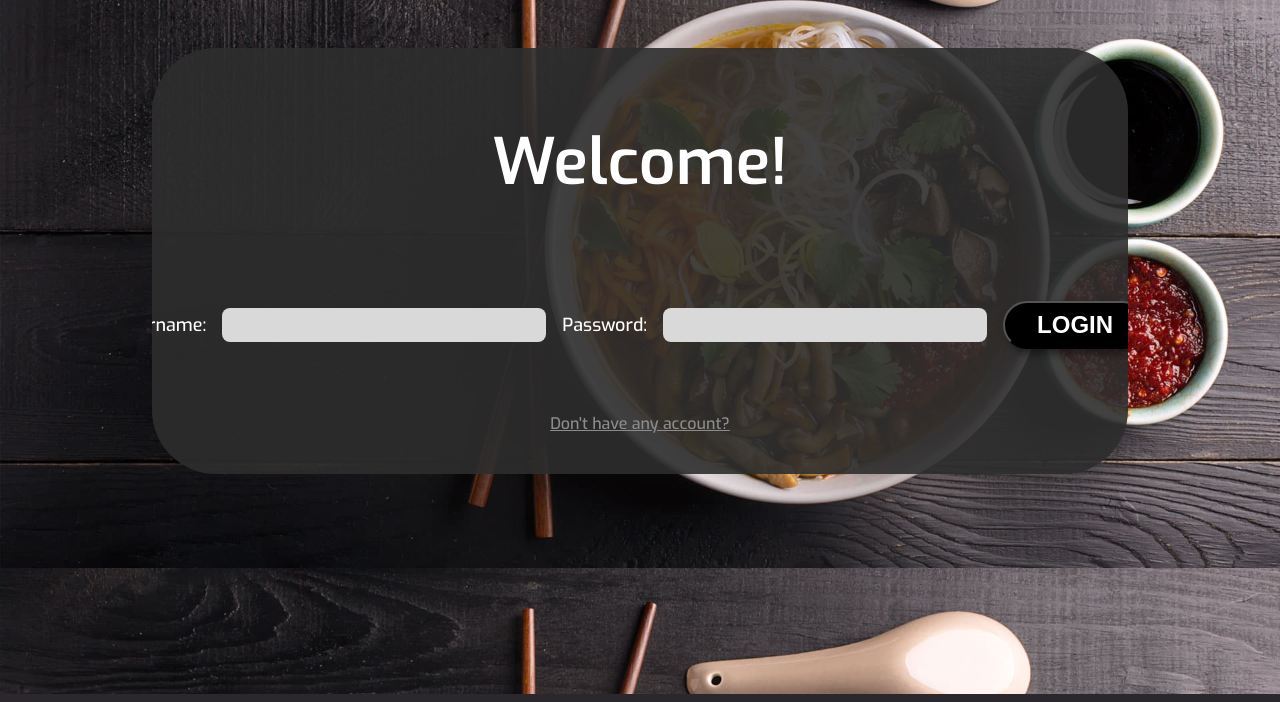
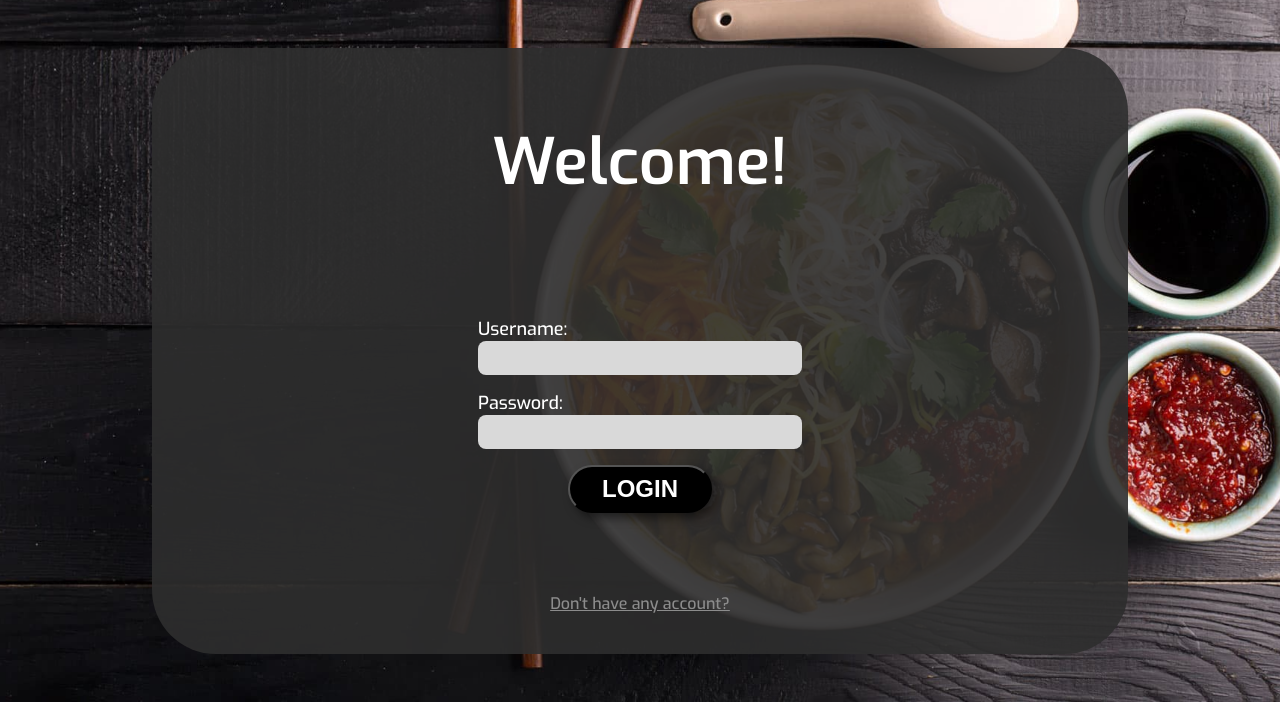
Before and after one commit to stefanoSAN23/backendProyect, a PHP site: page /backendProyectoShipu/login.php in a window 1280 px wide. Shown: the part 106-808 px from the top of the page. Run offline with PHP 8.4, Linux system fonts and the light colour scheme.

Commit message:
se arreglo la parte visual de login y register

```diff
--- a/css/layout/grid.css
+++ b/css/layout/grid.css
@@ -152,6 +152,7 @@
     overflow: auto;
     gap: 4rem;
     justify-content: center;
+
 }
 
 /* Styles for the information modal container */
--- a/login.php
+++ b/login.php
@@ -82,19 +82,23 @@
         <div class="register-container">
             <h2 class="register-welcome">Welcome!</h2>
 
-            <form method="post" action="login.php" class="register-form">
+            <form method="post" action="login.php">
+            <div class='form-items'>
                 <div>
                 <label for="username" class="lb-register">Username:</label>
                 </div>
                 <div>
                 <input id="username" name="username" class="inpt-register" type="text" placeholder="">
                 </div>
+          </div>
+          <div class='form-items'>
                 <div>
                 <label for="password" class="lb-register">Password:</label>
                 </div>
                 <div>
                 <input id="password" name="password" class="inpt-register" type="password" placeholder="">
                 </div>
+        </div>
                 <div>
                 <input class='btn-login btn' type='submit' value="LOGIN">
                 </div>
--- a/register.php
+++ b/register.php
@@ -83,8 +83,7 @@
 
             <h2 class="register-welcome">Welcome!</h2>
 
-            <form method="post" action="register.php" class="register-form">
-
+            <form method="post" action="register.php">
     <div class='form-items'>
         <div>
             <label for="fullname" class="lb-register">FullName:</label>
@@ -100,9 +99,9 @@
         <div>
             <input id="email" name="email" class="inpt-register" type="text" placeholder="">
         </div>
-                    <div>
     </div>
     <div class='form-items'>
+        <div>
             <label for="username" class="lb-register">Username:</label>
         </div>
         <div>
```
Lines whose indentation alone changed are shown as unchanged.
